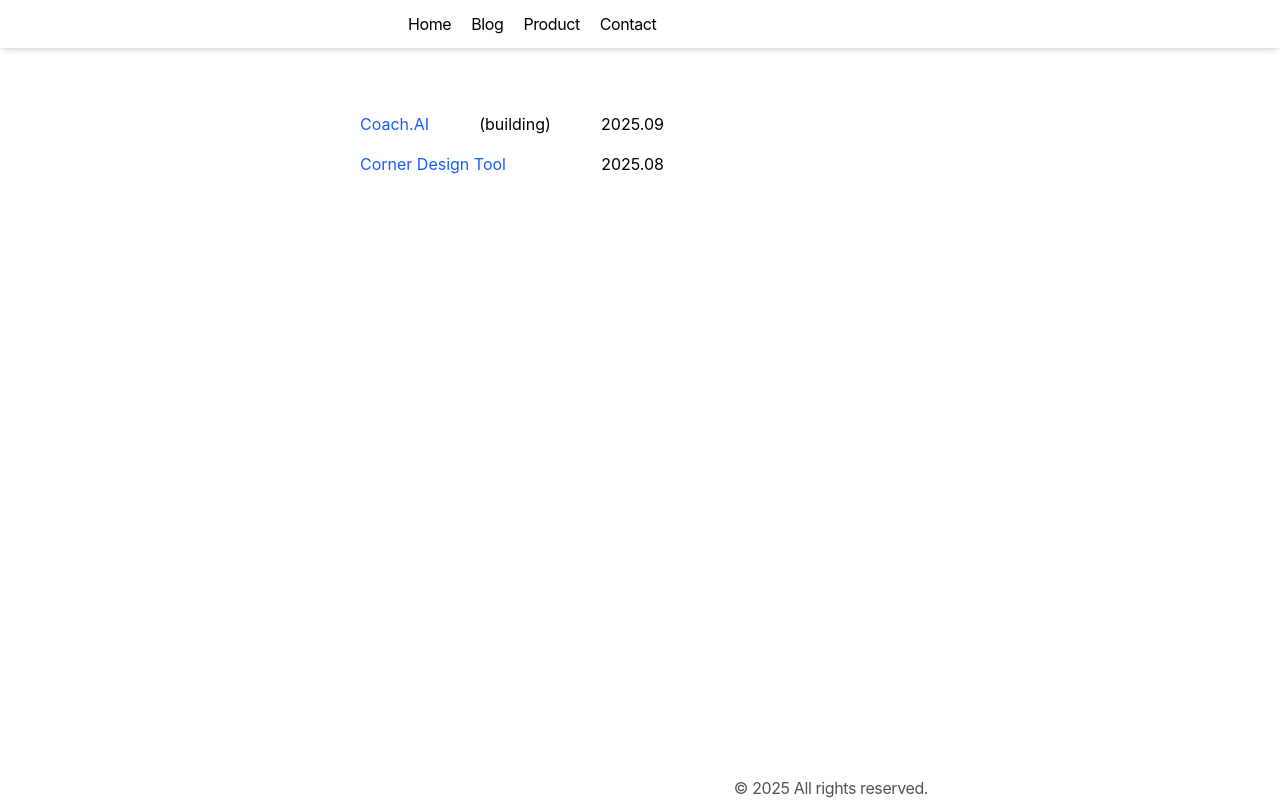
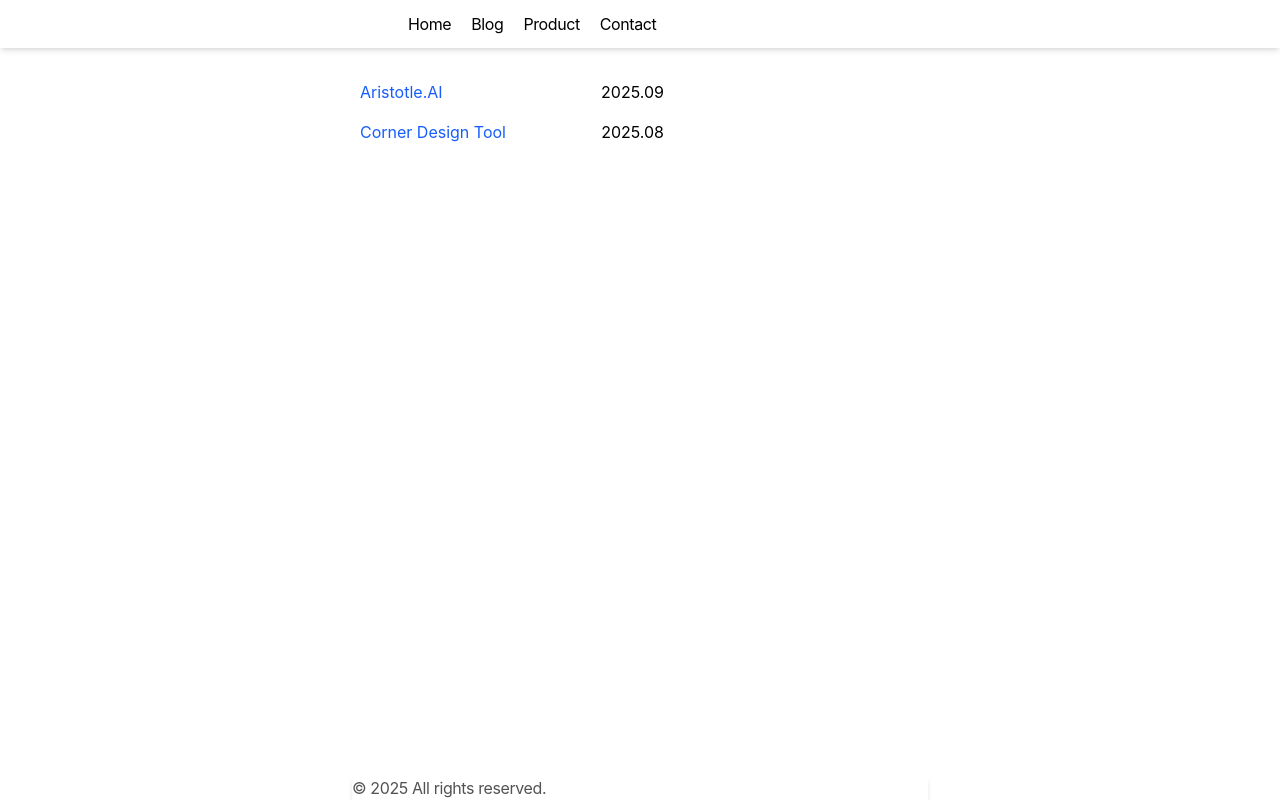
Before and after one commit to ak5695/blog-next, a Next.js app: page /product in a window 1280 px wide. Built offline with nearby package versions, Linux system fonts and the light colour scheme.

Commit message:
fixed bugs

```diff
--- a/app/blog/[slug]/page.tsx
+++ b/app/blog/[slug]/page.tsx
@@ -78,7 +78,7 @@ export default function Blog({ params }) {
         <CustomMDX source={post.content} />
       </article>
       {/* 上一篇/下一篇导航 */}
-      <div className="flex justify-between items-center mt-12 pt-8 border-t border-neutral-200 dark:border-neutral-700">
+      <div className="flex justify-between items-center my-12 pt-8 border-t border-neutral-200 dark:border-neutral-700">
         {prevPost ? (
           <Link href={`/blog/${prevPost.slug}`} className=" underline">
             ← Prev：{prevPost.metadata.title}
@@ -95,7 +95,7 @@ export default function Blog({ params }) {
         )}
       </div>
       {/* 面包屑导航 */}
-      <nav className="mt-8 text-sm text-neutral-500 dark:text-neutral-400 flex items-center space-x-2">
+      {/* <nav className="mt-8 text-sm text-neutral-500 dark:text-neutral-400 flex items-center space-x-2">
         <Link href="/" className="hover:underline">
           home
         </Link>
@@ -107,7 +107,7 @@ export default function Blog({ params }) {
         <span className="font-medium text-neutral-700 dark:text-neutral-200">
           {post.metadata.title}
         </span>
-      </nav>
+      </nav> */}
       <script
         type="application/ld+json"
         suppressHydrationWarning
--- a/app/components/footer.tsx
+++ b/app/components/footer.tsx
@@ -19,8 +19,8 @@ function ArrowIcon() {
 
 export default function Footer() {
   return (
-    <aside className="fixed bottom-0 left-0 w-full z-50  shadow-md tracking-tight ">
-      <footer className="flex justify-end items-center max-w-xl h-full fade md:overflow-auto scroll-pr-6  mx-4  lg:mx-auto">
+    <aside className="w-full z-50  shadow-md tracking-tight ">
+      <footer className="flex justify-start items-center max-w-xl md:overflow-auto scroll-pr-6  mx-4  lg:mx-auto">
         <p className=" text-neutral-600 dark:text-neutral-300/30">
           © {new Date().getFullYear()} All rights reserved.
         </p>
--- a/app/components/nav.tsx
+++ b/app/components/nav.tsx
@@ -18,7 +18,7 @@ const navItems = {
 
 export function Navbar() {
   return (
-    <aside
+    <header
       className="fixed top-0 left-0 w-full z-50 bg-white dark:bg-black/70 shadow-md tracking-tight "
       style={{ height: "3rem" }}
     >
@@ -47,6 +47,6 @@ export function Navbar() {
           })}
         </div>
       </nav>
-    </aside>
+    </header>
   );
 }
--- a/app/layout.tsx
+++ b/app/layout.tsx
@@ -52,11 +52,11 @@ export default function RootLayout({
         GeistMono.variable
       )}
     >
-      <header>
+      <head>
         <link rel="icon" href="/freedom.png" sizes="32x32" />
-      </header>
-      <body className="antialiased max-w-xl mx-4 mt-8 lg:mx-auto">
-        <main className="flex-auto justify-evenly min-w-0 my-[6rem] flex flex-col px-2 md:px-0">
+      </head>
+      <body className="antialiased h-screen flex flex-col max-w-xl lg:mx-auto">
+        <main className="flex-1 min-w-0 flex flex-col justify-start mt-[4rem] px-2 md:px-0">
           <Navbar />
           {children}
         </main>
--- a/app/page.tsx
+++ b/app/page.tsx
@@ -33,8 +33,8 @@ export default function Page() {
       <h1 className="mb-4 text-2xl font-semibold tracking-tighter">
         Hi&nbsp;,&nbsp;I'm&nbsp;Dufran
       </h1>
-      <p className="text-right">{`a programmer, writer, life artist`}</p>
-      <div className="my-6" style={{ whiteSpace: "pre-wrap" }}>
+      <p className="text-right">{`a programmer, writer.To be a life artist`}</p>
+      <div className="my-4" style={{ whiteSpace: "pre-wrap" }}>
         {poem}
         {/* <BlogPosts /> */}
       </div>
--- a/app/product/page.tsx
+++ b/app/product/page.tsx
@@ -6,14 +6,13 @@ export default function Product() {
       <ul className="space-y-4">
         <li className="flex justify-between">
           <Link
-            href="https://www.andy-dufran.life"
+            href="https://www.aristotle.dufran.cn"
             target="_blank"
             rel="noopener noreferrer"
             className="text-blue-600 hover:underline"
           >
-            Coach.AI
+            Aristotle.AI
           </Link>
-          <span>(building)</span>
           2025.09
         </li>
         <li className="flex justify-between">
```
